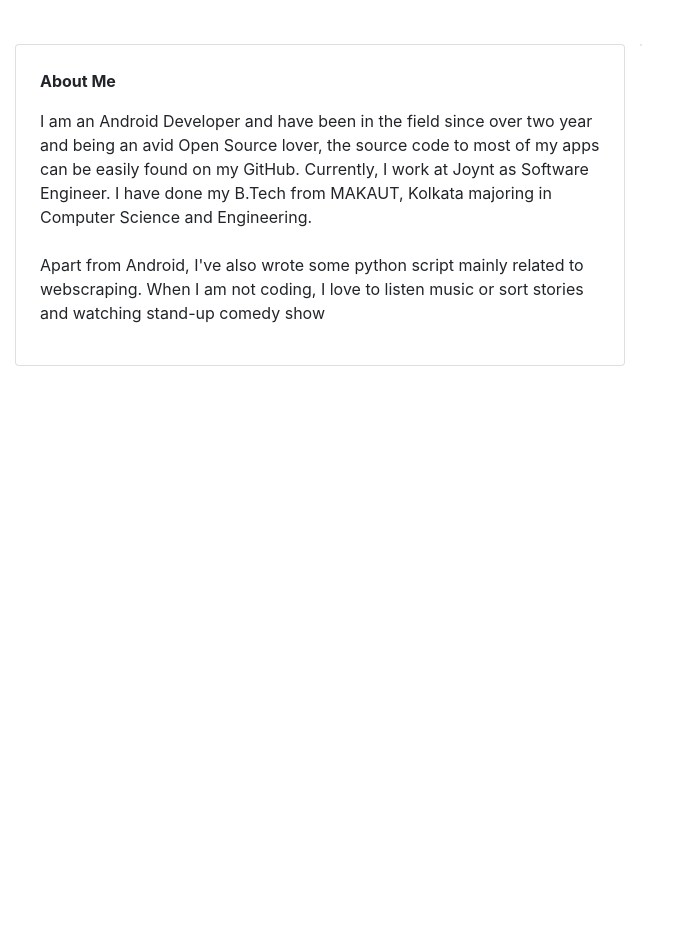
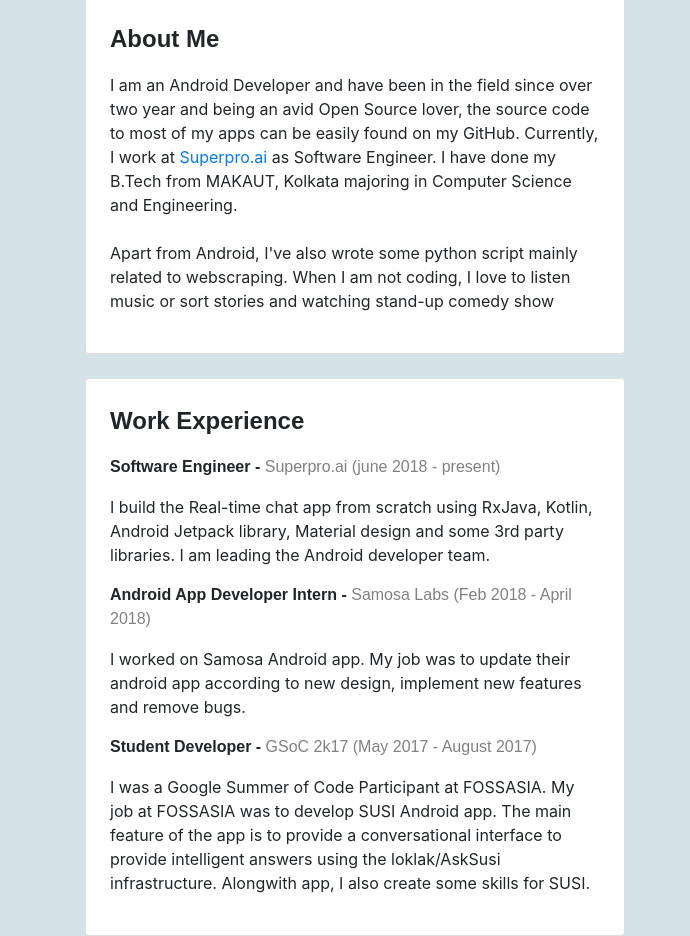
Before and after one commit to amitiwary999/amitiwary999.github.io, a React (Create React App) app in the folder portfolio_react/portfolio/: page / in a window 1280 px wide. Shown: the part 272-1208 px from the top of the page, without its empty margins (0-690 px from the left). Before the commit the page ends 800 px from the top, so only its background shows below. Built offline with nearby package versions, Linux system fonts and the light colour scheme.

Commit message:
updated body background and completed work experience

```diff
--- a/portfolio_react/portfolio/src/home/Home.js
+++ b/portfolio_react/portfolio/src/home/Home.js
@@ -5,8 +5,8 @@ import './home.scss'
 function Home(props) {
 
     return (
-      <div className="container-fluid">
-        <div className="row pt-5 pb-5">
+      <div className="container">
+        <div className="row pt-3 pb-3 pl-3 mb-3  bg-white">
           <div className=" col-md-8 text-center">
             <div className="row">
               <img src={image} className="profile-image img-responsive" />
@@ -35,14 +35,27 @@ function Home(props) {
         <div className="row">
           <div className="col-md-6">
             <div className="card p-4">
-              <p className="font-weight-bold">About Me</p>
+              <p className="sections-title">About Me</p>
               <p>I am an Android Developer and have been in the field since over two year and being an avid Open Source lover, the source code to most of my apps can be easily found on my GitHub.
-              Currently, I work at Joynt as Software Engineer.
+              Currently, I work at <a href="https://www.linkedin.com/company/superproai/">Superpro.ai</a> as Software Engineer.
               I have done my B.Tech from MAKAUT, Kolkata majoring in Computer Science and Engineering.
               <br />
               <br />
               Apart from Android, I've also wrote some python script mainly related to webscraping.
 When I am not coding, I love to listen music or sort stories and watching stand-up comedy show</p>
+            </div>
+            <div className="card mt-4 p-4">
+              <p className="sections-title">Work Experience</p>
+              <p className="job-title-header">Software Engineer - <span className="job-company-name"> <a href="https://www.linkedin.com/company/superproai/">Superpro.ai</a> (june 2018 - present)</span></p>
+              <p>I build the Real-time chat app from scratch using RxJava, Kotlin, Android Jetpack library, Material design and some 3rd party libraries. I am leading the Android developer team.</p>
+
+              <p className="job-title-header">Android App Developer Intern - <span className="job-company-name">Samosa Labs (Feb 2018 - April 2018)</span></p>
+              <p>I worked on Samosa Android app. My job was to update their android app according to new design, implement new features and remove bugs.</p>
+
+              <p className="job-title-header">Student Developer - <span className="job-company-name"> <a href="https://summerofcode.withgoogle.com/archive/2017/projects/5127065938427904/">GSoC 2k17</a> (May 2017 - August 2017)</span></p>
+              <p>I was a Google Summer of Code Participant at FOSSASIA.
+              My job at FOSSASIA was to develop SUSI Android app. The main feature of the app is to provide a conversational interface to provide intelligent answers using the loklak/AskSusi infrastructure.
+Alongwith app, I also create some skills for SUSI.</p>
             </div>
           </div>
           <div>
--- a/portfolio_react/portfolio/src/home/home.scss
+++ b/portfolio_react/portfolio/src/home/home.scss
@@ -17,6 +17,31 @@
    float: none !important;
 }
 
+.sections-title{
+    font-family: 'Montserrat', sans-serif;
+     font-weight: 700;
+     font-size: 24px;
+}
+
+.job-title-header{
+    font-family: 'Montserrat', sans-serif;
+    font-weight: 700;
+    font-size: 16px;
+}
+
+.job-title-header .job-company-name{
+    font-weight: normal;
+    color: grey;
+}
+
+.job-title-header .job-company-name a{
+    color: grey;
+}
+
+body{
+    background-color: #d4e3e7;
+}
+
 // @media (max-width: 767px) {
 //     .profile-image {
 //         float: none !important;
```
